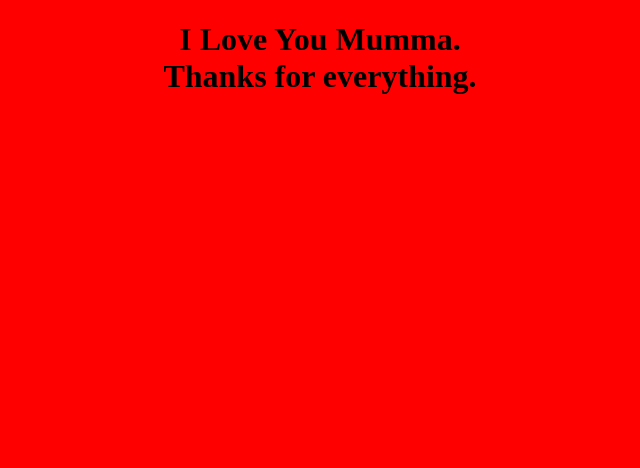
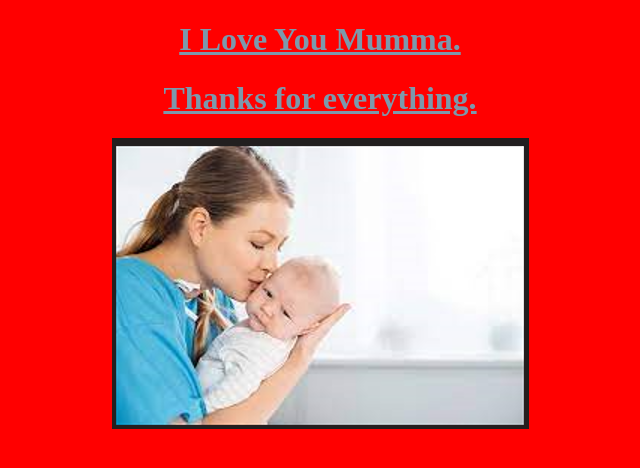
Before and after one commit to SURAJPU/SPC-CV, a plain HTML site: page index.html in a window 1280 px wide. Shown: the whole page, without its empty margins (320-960 px from the left). Drawn offline with Linux system fonts and the light colour scheme.

Commit message:
2nd change

```diff
--- a/index.html
+++ b/index.html
@@ -5,11 +5,15 @@
   <meta name="viewport" content="width=device-width, initial-scale=1.0">
   <meta http-equiv="X-UA-Compatible" content="ie=edge">
   <title>Suraj Personal site</title>
+  <link rel="stylesheet" href="style.css">
 </head>
 <body bgcolor="red">
-  <h1><center>
-    I Love You Mumma.<br>
-    Thanks for everything.
-  </center></h1>
+  <center>
+    <h1 class="new">
+      I Love You Mumma.<br>
+    </h1>
+    <h1>Thanks for everything.</h1>
+    <img src="mom.png" alt="Mom">
+  </center>
 </body>
 </html>
--- /dev/null
+++ b/style.css
@@ -0,0 +1,5 @@
+h1{
+text-decoration: underline;
+color: #7C99AC;
+text-align: center;
+}
```
Also changed, not shown: mom.png (added).
